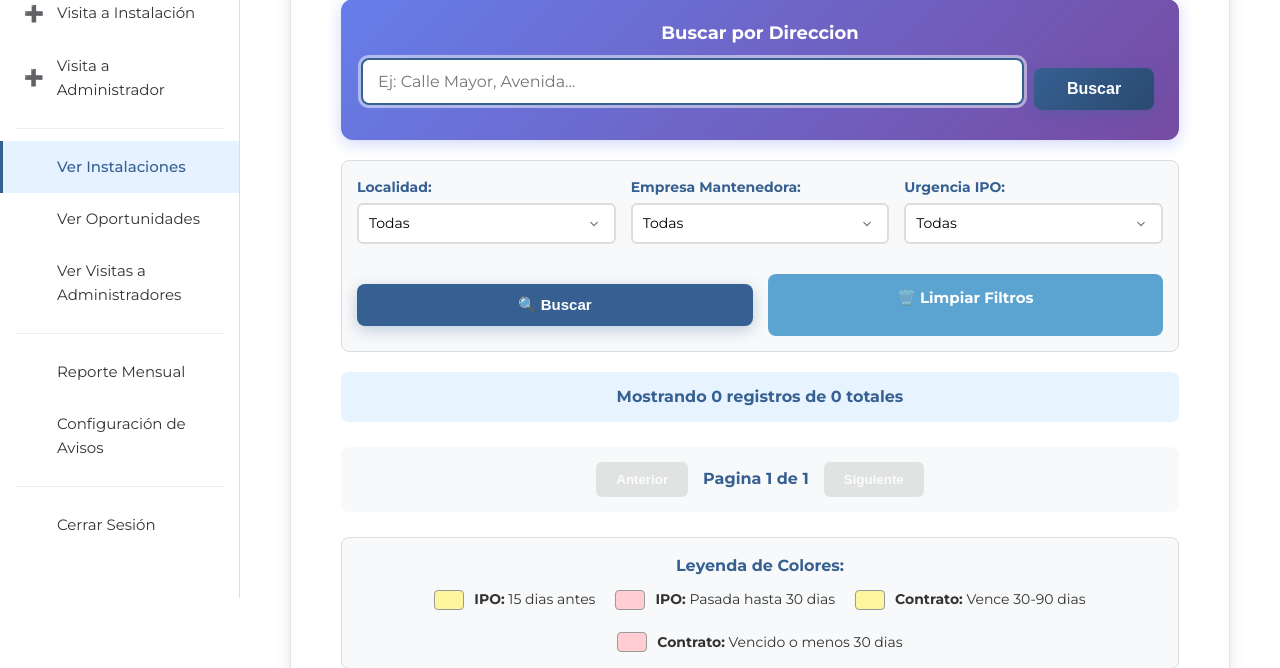
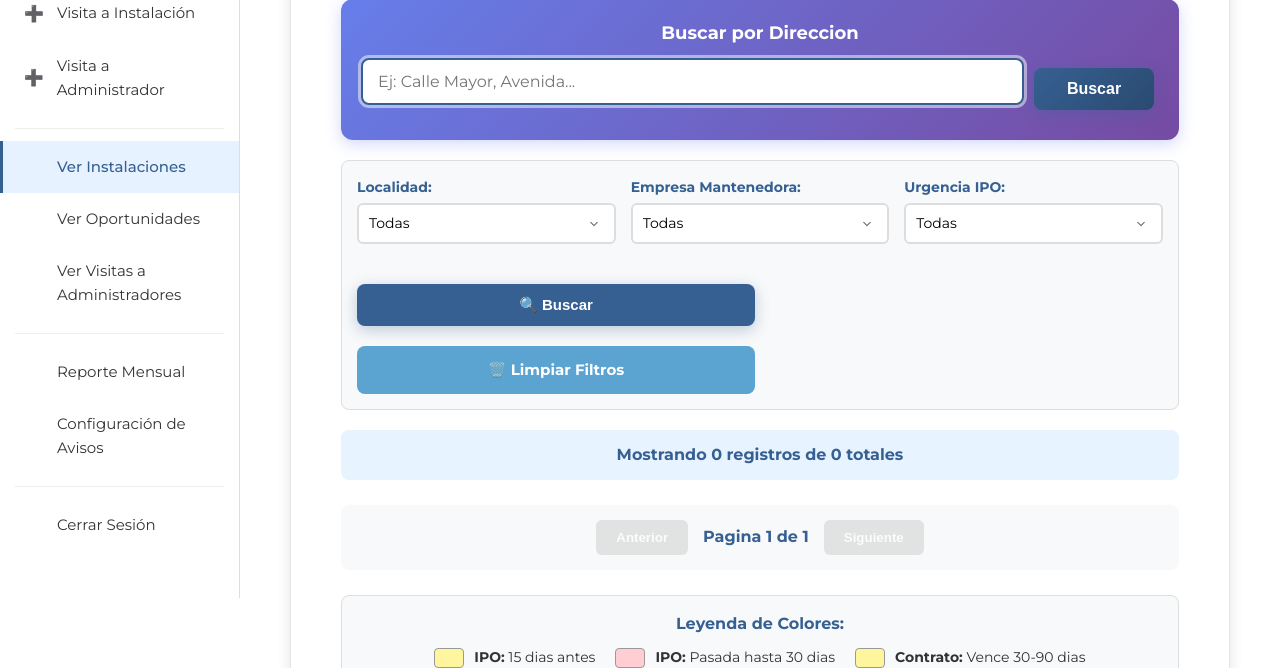
Before and after one commit to mstmarc/ascensoralert_, a Flask app: page /leads_dashboard in a window 1280 px wide. Shown: the part 202-870 px from the top of the page. Run offline with Flask 3, Linux system fonts and the light colour scheme; the visitor is signed in with stand-in values (Sample User, id 1); data that the repository does not hold is empty.

Commit message:
Update dashboard.html

```diff
--- a/templates/dashboard.html
+++ b/templates/dashboard.html
@@ -349,6 +349,12 @@
                 grid-template-columns: 1fr;
             }
 
+            /* Botones de filtro en móvil */
+            .filtros button[type="submit"],
+            .filtros a {
+                width: 100% !important;
+            }
+
             table {
                 font-size: 12px;
                 min-width: 600px;
@@ -448,11 +454,11 @@
                         </div>
                     </div>
 
-                    <div style="display: flex; gap: 10px; margin-top: 15px; flex-wrap: wrap;">
-                        <button type="submit" style="background: #366092; color: white; padding: 12px 20px; border: none; border-radius: 8px; font-weight: bold; cursor: pointer; transition: all 0.3s; flex: 1; min-width: 200px; font-size: 15px;">
+                    <div style="display: flex; gap: 10px; margin-top: 15px; flex-wrap: wrap; justify-content: space-between;">
+                        <button type="submit" style="background: #366092; color: white; padding: 12px 20px; border: none; border-radius: 8px; font-weight: bold; cursor: pointer; transition: all 0.3s; width: calc(50% - 5px); font-size: 15px; box-sizing: border-box;">
                             🔍 Buscar
                         </button>
-                        <a href="/leads_dashboard" style="background: #5ba3d0; color: white; padding: 12px 20px; text-decoration: none; border-radius: 8px; font-weight: bold; display: inline-block; text-align: center; transition: all 0.3s; flex: 1; min-width: 200px; font-size: 15px;">
+                        <a href="/leads_dashboard" style="background: #5ba3d0; color: white; padding: 12px 20px; text-decoration: none; border-radius: 8px; font-weight: bold; display: block; text-align: center; transition: all 0.3s; width: calc(50% - 5px); font-size: 15px; box-sizing: border-box;">
                             🗑️ Limpiar Filtros
                         </a>
                     </div>
```
